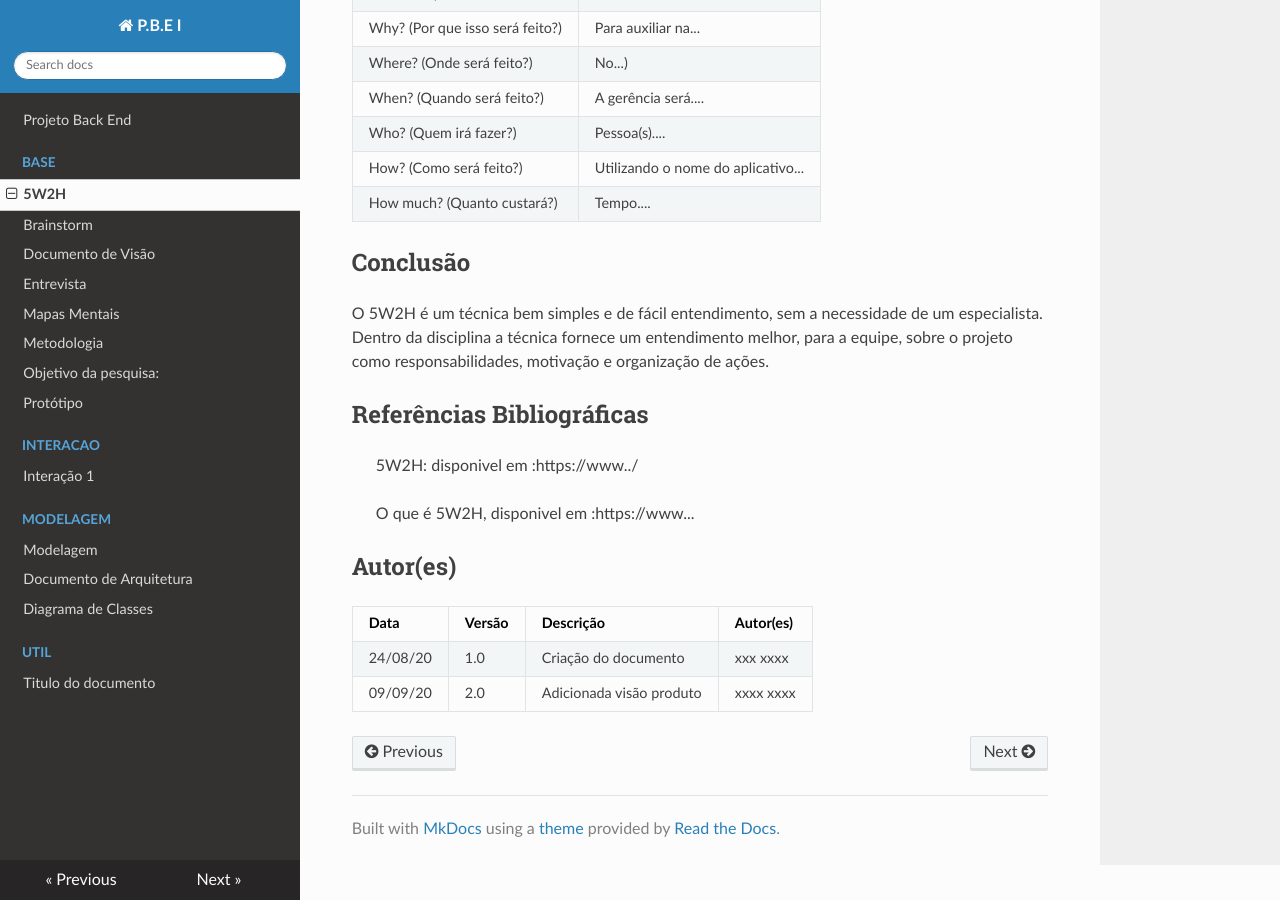
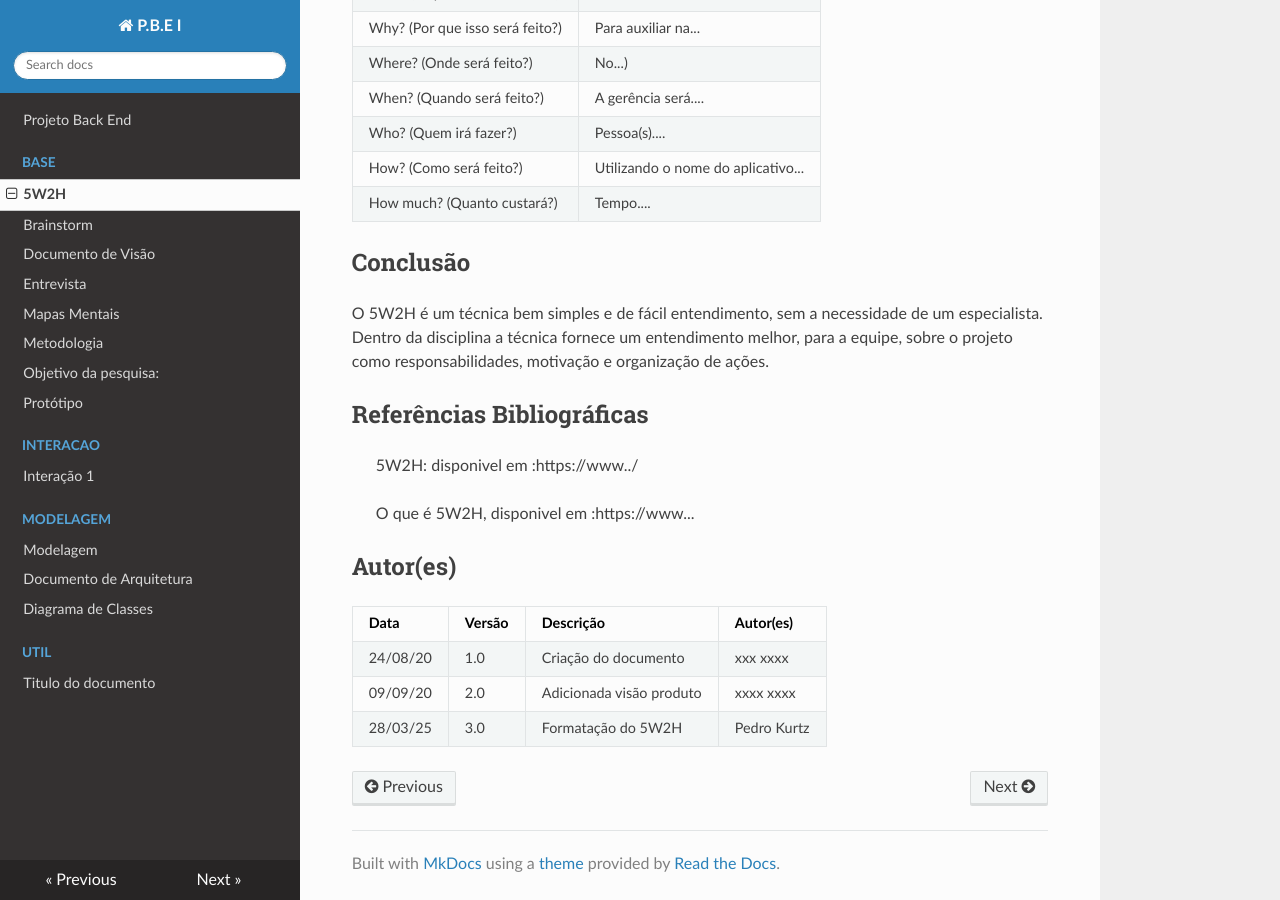
Before and after one commit to Projetos-de-Extensao/PBE_ADS_25.1_8001_ALPHA, an MkDocs documentation site: the page built from docs/base/5w2h.md, in a window 1280 px wide and 900 px high, scrolled down 1071 px. Built offline with MkDocs 1.6.1, drawn with Linux system fonts in a browser that asks for light colours; nearby versions of some CDN libraries.

Commit message:
adição dos autores de cada tarefa

```diff
--- a/docs/base/5w2h.md
+++ b/docs/base/5w2h.md
@@ -63,3 +63,4 @@ O 5W2H é um técnica bem simples e de fácil entendimento, sem a necessidade de
 | -- | -- | -- | -- |
 | 24/08/20 | 1.0 | Criação do documento | xxx xxxx |
 | 09/09/20 | 2.0 | Adicionada visão produto | xxxx xxxx |
+| 28/03/25 | 3.0 | Formatação do 5W2H | Pedro Kurtz |
```
